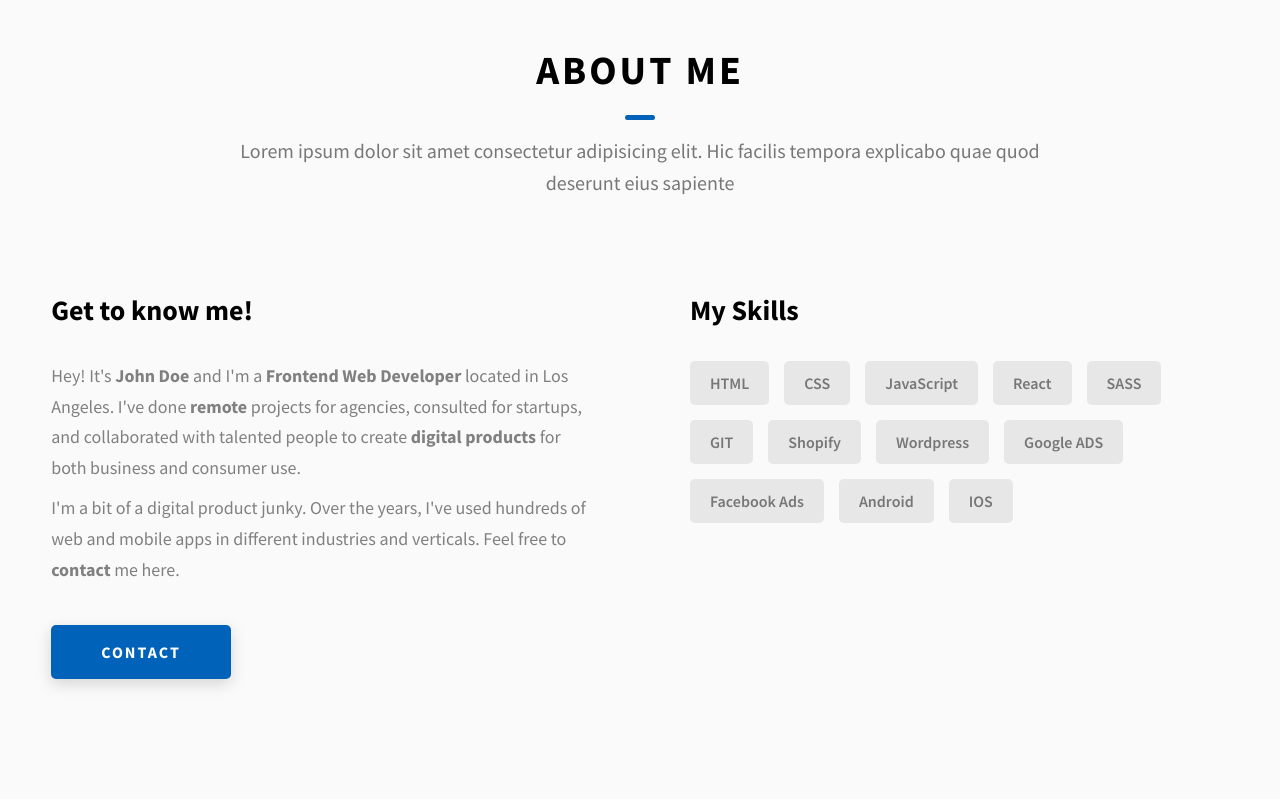
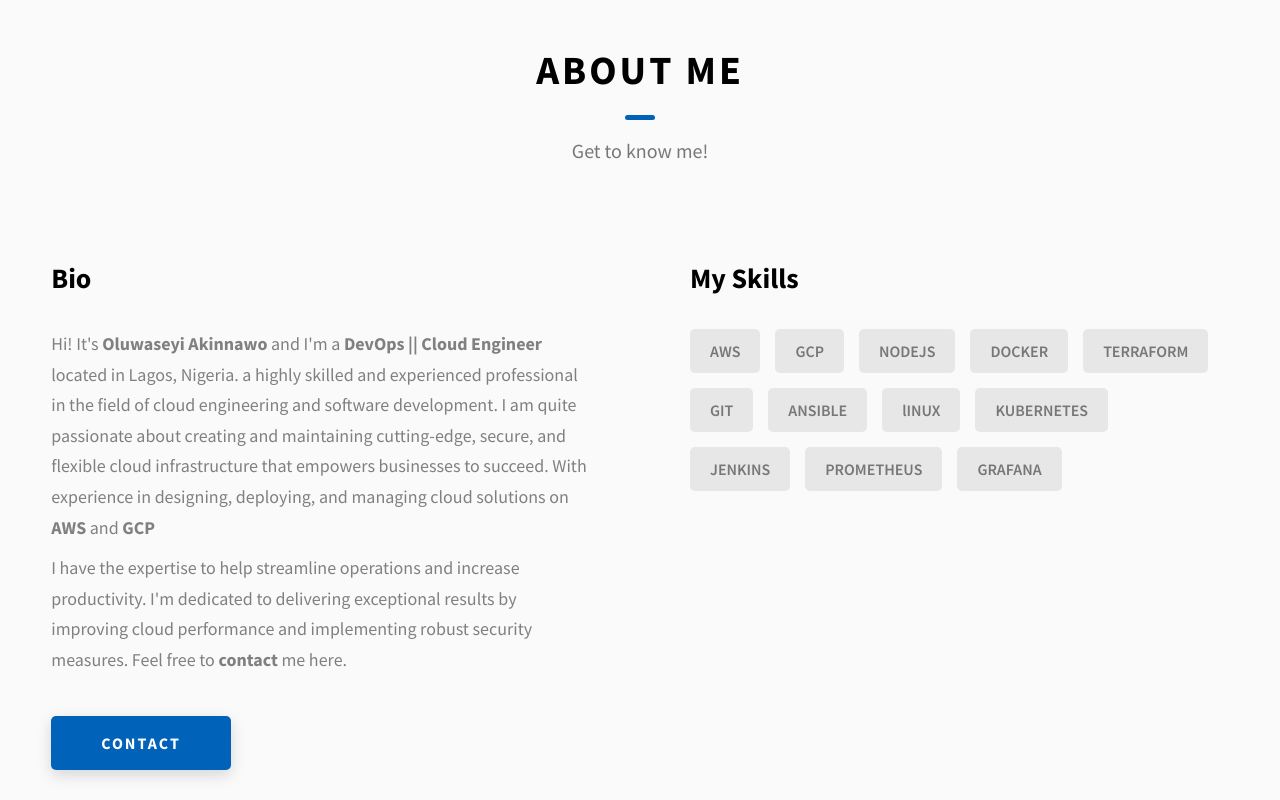
Before and after one commit to SeyiCodes/my-portfolio, a website: page index.html in a window 1280 px wide. Shown: the part 880-1680 px from the top of the page. Drawn offline with Linux system fonts and the light colour scheme.

Commit message:
halfway done

```diff
--- a/index.html
+++ b/index.html
@@ -4,8 +4,8 @@
     <meta charset="UTF-8" />
     <meta name="viewport" content="width=device-width, initial-scale=1.0" />
     <meta http-equiv="X-UA-Compatible" content="ie=edge" />
-    <title>Dopefolio</title>
-    <meta name="description" content="Portfolio Template for Developer" />
+    <title>Portfolio</title>
+    <meta name="description" content="Portfolio for DevOps Engineer" />
 
     <link rel="stylesheet" href="css/style.css" />
 
@@ -23,11 +23,11 @@
           <div class="header__logo-img-cont">
             <img
               src="./assets/png/john-doe.png"
-              alt="Ram Maheshwari Logo Image"
+              alt="Oluwaseyi Akinnawo Logo Image"
               class="header__logo-img"
             />
           </div>
-          <span class="header__logo-sub">John Doe</span>
+          <span class="header__logo-sub">SeyiCodes</span>
         </div>
         <div class="header__main">
           <ul class="header__links">
@@ -44,6 +44,9 @@
             </li>
             <li class="header__link-wrapper">
               <a href="./index.html#contact" class="header__link"> Contact </a>
+            </li>
+            <li class="header__link-wrapper">
+              <a href="./index.html" class="header__link"> Elevator pitch </a>
             </li>
           </ul>
           <div class="header__main-ham-menu-cont">
@@ -78,18 +81,19 @@
             <li class="header__sm-menu-link">
               <a href="./index.html#contact"> Contact </a>
             </li>
+            <li class="header__sm-menu-link">
+              <a href="./index.html#contact"> Elevator pitch </a>
+            </li>
           </ul>
         </div>
       </div>
     </header>
     <section class="home-hero">
       <div class="home-hero__content">
-        <h1 class="heading-primary">Hey, My name is John Doe</h1>
+        <h1 class="heading-primary">Hi, My name is Oluwaseyi Akinnawo</h1>
         <div class="home-hero__info">
           <p class="text-primary">
-            Lorem ipsum dolor sit amet consectetur adipisicing elit. Hic facilis
-            tempora explicabo quae quod deserunt eius sapiente solutions for
-            complex problems
+            I am a DevOps/Cloud Engineer. I'm passionate about sharing knowledge, documentation and building useful open-source projects for the Cloud.
           </p>
         </div>
         <div class="home-hero__cta">
@@ -98,7 +102,7 @@
       </div>
       <div class="home-hero__socials">
         <div class="home-hero__social">
-          <a href="#" class="home-hero__social-icon-link">
+          <a href="https://www.linkedin.com/in/oluwaseyi-akinnawo-0b670869/" target="_blank" class="home-hero__social-icon-link">
             <img
               src="./assets/png/linkedin-ico.png"
               alt="icon"
@@ -107,7 +111,7 @@
           </a>
         </div>
         <div class="home-hero__social">
-          <a href="#" class="home-hero__social-icon-link">
+          <a href="https://www.github.com/seyicodes" target="_blank" class="home-hero__social-icon-link">
             <img
               src="./assets/png/github-ico.png"
               alt="icon"
@@ -116,7 +120,7 @@
           </a>
         </div>
         <div class="home-hero__social">
-          <a href="#" class="home-hero__social-icon-link">
+          <a href="https://www.t" class="home-hero__social-icon-link">
             <img
               src="./assets/png/twitter-ico.png"
               alt="icon"
@@ -125,7 +129,7 @@
           </a>
         </div>
         <div class="home-hero__social">
-          <a href="#" class="home-hero__social-icon-link">
+          <a href="https://www.youtube.com/@SeyiCodes" target="_blank" class="home-hero__social-icon-link">
             <img
               src="./assets/png/yt-ico.png"
               alt="icon"
@@ -133,7 +137,7 @@
             />
           </a>
         </div>
-        <div class="home-hero__social">
+        <!-- <div class="home-hero__social">
           <a
             href="#"
             class="home-hero__social-icon-link home-hero__social-icon-link--bd-none"
@@ -144,7 +148,7 @@
               class="home-hero__social-icon"
             />
           </a>
-        </div>
+        </div> -->
       </div>
       <div class="home-hero__mouse-scroll-cont">
         <div class="mouse"></div>
@@ -155,29 +159,21 @@
         <h2 class="heading heading-sec heading-sec__mb-med">
           <span class="heading-sec__main">About Me</span>
           <span class="heading-sec__sub">
-            Lorem ipsum dolor sit amet consectetur adipisicing elit. Hic facilis
-            tempora explicabo quae quod deserunt eius sapiente
+            Get to know me!
           </span>
         </h2>
         <div class="about__content">
           <div class="about__content-main">
-            <h3 class="about__content-title">Get to know me!</h3>
+            <h3 class="about__content-title">Bio</h3>
             <div class="about__content-details">
               <p class="about__content-details-para">
-                Hey! It's
-                <strong>John Doe</strong>
-                and I'm a <strong> Frontend Web Developer </strong> located in
-                Los Angeles. I've done
-                <strong> remote </strong>
-                projects for agencies, consulted for startups, and collaborated
-                with talented people to create
-                <strong>digital products </strong>
-                for both business and consumer use.
+                Hi! It's
+                <strong>Oluwaseyi Akinnawo</strong>
+                and I'm a <strong> DevOps || Cloud Engineer </strong> located in
+                Lagos, Nigeria. a highly skilled and experienced professional in the field of cloud engineering and software development. I am quite passionate about creating and maintaining cutting-edge, secure, and flexible cloud infrastructure that empowers businesses to succeed. With experience in designing, deploying, and managing cloud solutions on <strong>AWS</strong> and <strong>GCP</strong>
               </p>
               <p class="about__content-details-para">
-                I'm a bit of a digital product junky. Over the years, I've used
-                hundreds of web and mobile apps in different industries and
-                verticals. Feel free to
+                I have the expertise to help streamline operations and increase productivity. I'm dedicated to delivering exceptional results by improving cloud performance and implementing robust security measures. Feel free to
                 <strong>contact</strong> me here.
               </p>
             </div>
@@ -188,18 +184,18 @@
           <div class="about__content-skills">
             <h3 class="about__content-title">My Skills</h3>
             <div class="skills">
-              <div class="skills__skill">HTML</div>
-              <div class="skills__skill">CSS</div>
-              <div class="skills__skill">JavaScript</div>
-              <div class="skills__skill">React</div>
-              <div class="skills__skill">SASS</div>
+              <div class="skills__skill">AWS</div>
+              <div class="skills__skill">GCP</div>
+              <div class="skills__skill">NODEJS</div>
+              <div class="skills__skill">DOCKER</div>
+              <div class="skills__skill">TERRAFORM</div>
               <div class="skills__skill">GIT</div>
-              <div class="skills__skill">Shopify</div>
-              <div class="skills__skill">Wordpress</div>
-              <div class="skills__skill">Google ADS</div>
-              <div class="skills__skill">Facebook Ads</div>
-              <div class="skills__skill">Android</div>
-              <div class="skills__skill">IOS</div>
+              <div class="skills__skill">ANSIBLE</div>
+              <div class="skills__skill">lINUX</div>
+              <div class="skills__skill">KUBERNETES</div>
+              <div class="skills__skill">JENKINS</div>
+              <div class="skills__skill">PROMETHEUS</div>
+              <div class="skills__skill">GRAFANA</div>
             </div>
           </div>
         </div>
```
